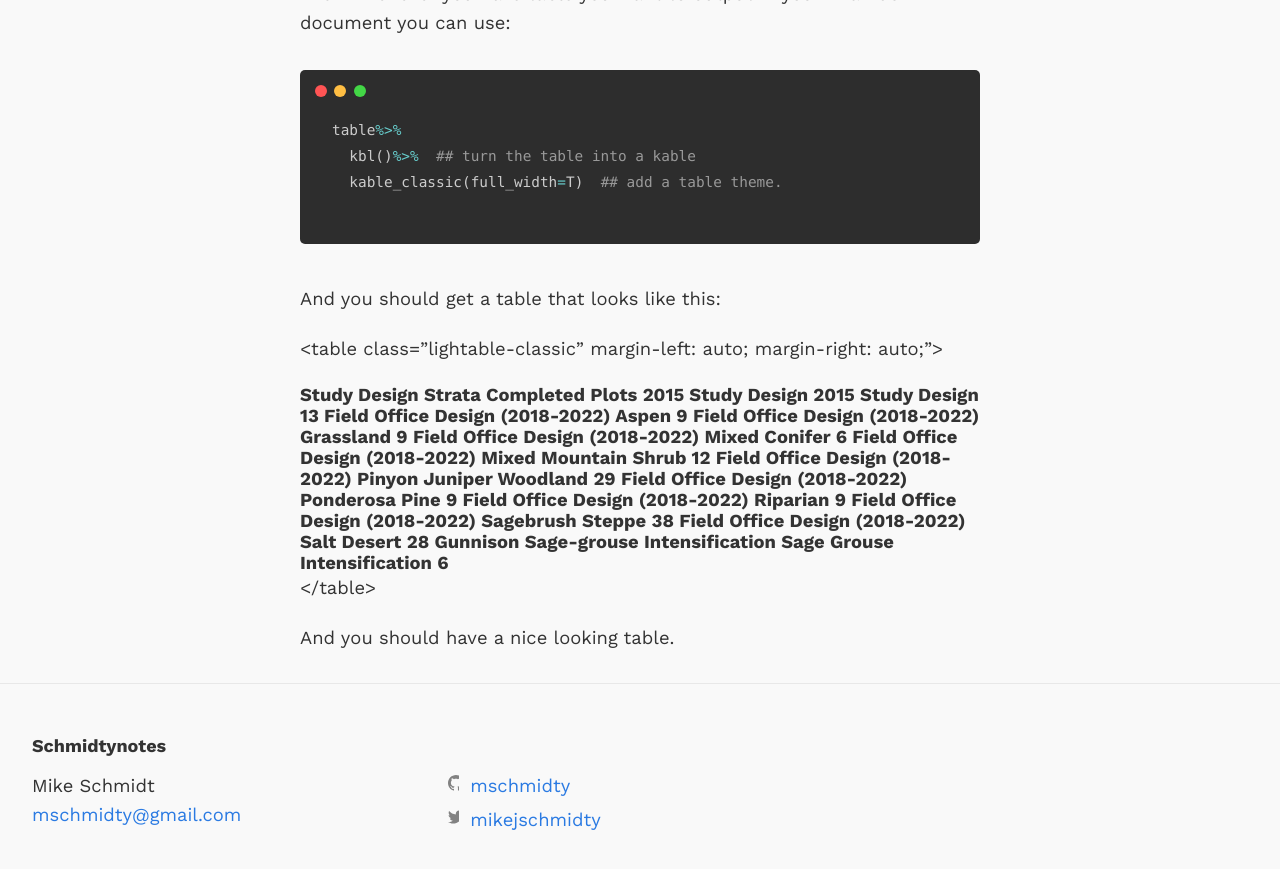
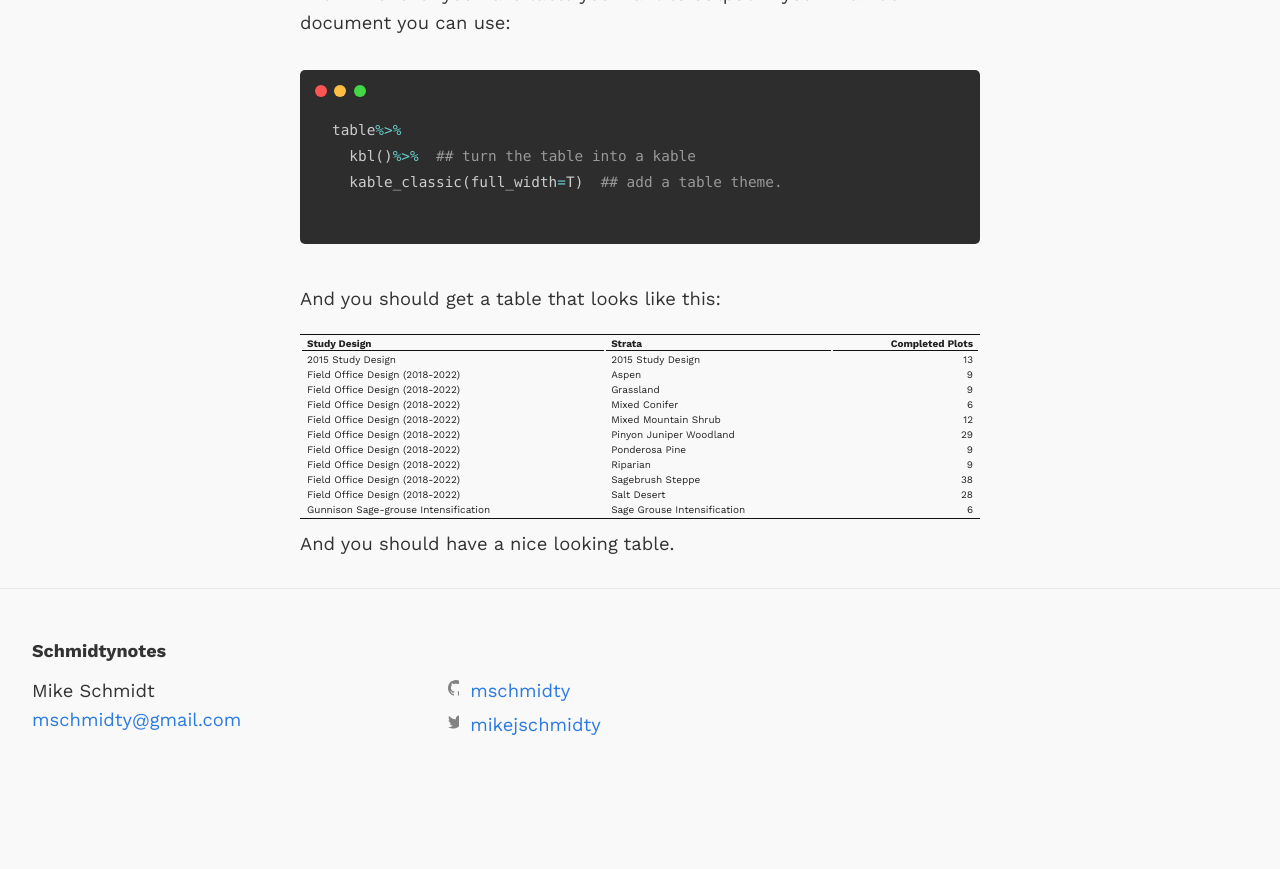
Before and after one commit to mschmidty/bio_notes, a Jekyll site: the page built from r/_posts/2021-12-21-helpful-R-Markdown-stuff.md, in a window 1280 px wide and 900 px high, scrolled down 6051 px. Shown: the top 869 px of the window. Built offline with Jekyll 4.4.1, drawn with Linux system fonts in a browser that asks for light colours; after the commit the page ends 6857 px from its top, so only the background shows below that.

Commit message:
fixed yet another table bug

```diff
--- a/r/_posts/2021-12-21-helpful-R-Markdown-stuff.md
+++ b/r/_posts/2021-12-21-helpful-R-Markdown-stuff.md
@@ -203,7 +203,7 @@ And you should get a table that looks like this:
 }
 </style>
 
-<table class="lightable-classic" margin-left: auto; margin-right: auto;">
+<table class="lightable-classic" style="margin-left: auto; margin-right: auto;">
 <thead>
 <tr>
 <th style="text-align:left;">
```
